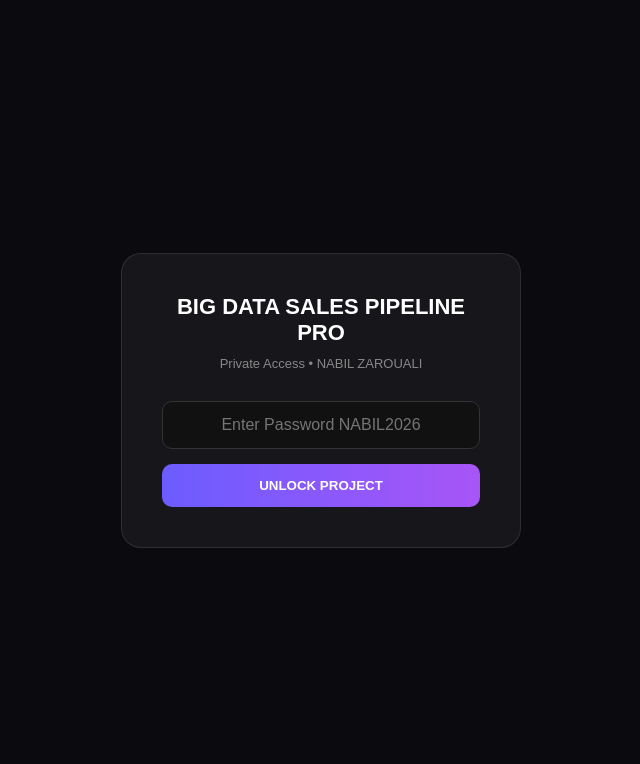
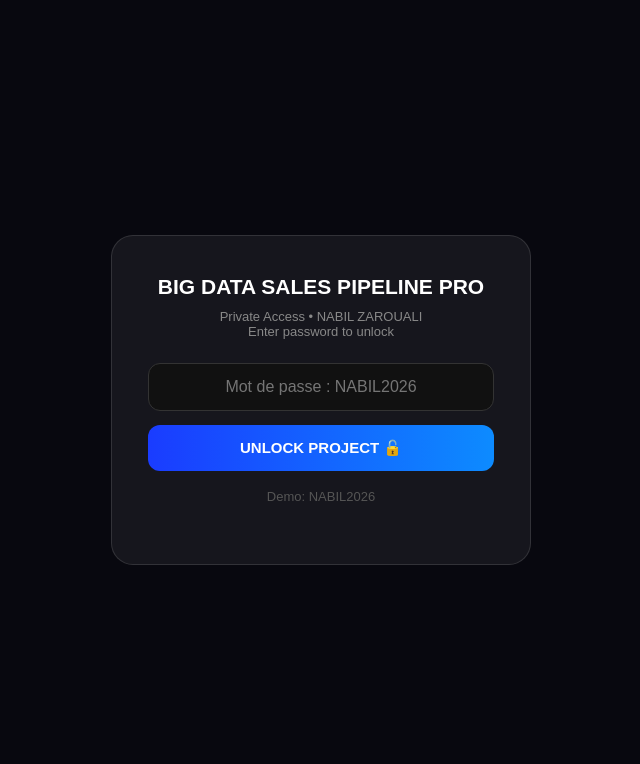
Before and after one commit to zaroualia91-cloud/big-data-sales-pipeline-pro, a plain HTML site: page index.html in a window 1280 px wide. Shown: the top 764 px of the page, without its empty margins (319-959 px from the left). Drawn offline with Linux system fonts and the light colour scheme.

Commit message:
Update index.html

```diff
--- a/index.html
+++ b/index.html
@@ -1,57 +1,98 @@
-<!DOCTYPE html>
+t<!DOCTYPE html>
 <html lang="en">
 <head>
 <meta charset="UTF-8">
 <meta name="viewport" content="width=device-width, initial-scale=1.0">
-<title>NABIL | Big Data Sales Pipeline PRO</title>
+<title>Real-Time Big Data Sales Pipeline - NABIL</title>
 <style>
 *{margin:0;padding:0;box-sizing:border-box}
-body{background:#0a0a0f;color:white;font-family:Arial,sans-serif;min-height:100vh;display:flex;align-items:center;justify-content:center}
-#login{max-width:400px;width:90%;background:rgba(255,255,255,0.05);border:1px solid rgba(255,255,255,0.1);border-radius:20px;padding:40px;text-align:center}
-h1{font-size:22px;margin-bottom:10px}
-.sub{color:#888;font-size:13px;margin-bottom:30px}
-input{width:100%;padding:14px;border-radius:10px;border:1px solid #333;background:#111;color:white;font-size:16px;text-align:center;margin-bottom:15px}
-button{width:100%;padding:14px;border-radius:10px;border:none;background:linear-gradient(90deg,#6c5cff,#a855f7);color:white;font-weight:bold;cursor:pointer}
-#error{color:#ff5555;font-size:13px;margin-top:12px;display:none}
-#dashboard{display:none;max-width:1100px;width:95%;padding:20px}
-.header{text-align:center;margin-bottom:30px}
-.kpis{display:grid;grid-template-columns:repeat(auto-fit,minmax(250px,1fr));gap:20px;margin-bottom:30px}
-.card{background:rgba(255,255,255,0.05);border:1px solid rgba(255,255,255,0.1);border-radius:16px;padding:25px}
-.card .val{font-size:28px;font-weight:bold;color:#6c5cff}
-.badge{display:inline-block;background:#00ff8820;color:#00ff88;border:1px solid #00ff8850;padding:4px 10px;border-radius:20px;font-size:11px;margin:5px}
+body{background:#0a0a1a;color:white;font-family:Arial,sans-serif;min-height:100vh}
+#lock{position:fixed;inset:0;background:#08080f;z-index:999;display:flex;align-items:center;justify-content:center;padding:20px}
+.lock-box{max-width:420px;width:100%;background:rgba(255,255,255,0.06);border:1px solid rgba(255,255,255,0.12);border-radius:22px;padding:36px;text-align:center}
+.lock-box h1{font-size:21px;line-height:1.4;margin-bottom:8px}
+.lock-box p{color:#888;font-size:13px;margin-bottom:24px}
+.lock-box input{width:100%;padding:14px;border-radius:12px;border:1px solid #333;background:#111;color:white;font-size:16px;text-align:center;margin-bottom:14px;outline:none}
+.lock-box button{width:100%;padding:14px;border-radius:12px;border:none;background:linear-gradient(90deg,#1a3cff,#0d8bff);color:white;font-weight:bold;font-size:15px;cursor:pointer}
+#err{color:#ff5555;font-size:13px;margin-top:12px;display:none}
+.container{max-width:1100px;margin:0 auto;padding:24px}
+.topbar{display:flex;gap:16px;color:#aaa;font-size:13px;padding:10px 0 20px;flex-wrap:wrap}
+.hero{background:linear-gradient(135deg,#1a3cff,#0d8bff);border-radius:24px;padding:44px 24px;text-align:center;box-shadow:0 20px 60px rgba(13,139,255,.35)}
+.badge{display:inline-block;background:#00ff8820;color:#c6ffdd;border:1px solid rgba(255,255,255,.4);padding:6px 14px;border-radius:20px;font-size:12px;margin-bottom:18px}
+.hero h2{font-size:34px;line-height:1.2;margin-bottom:12px}
+.hero p{color:#e0eaff;font-size:14px;margin-bottom:22px}
+.github-btn{display:inline-block;background:white;color:#111;padding:12px 22px;border-radius:30px;font-weight:bold;font-size:14px;text-decoration:none}
+.cards{display:grid;grid-template-columns:1fr 1fr;gap:18px;margin-top:20px}
+@media(max-width:650px){.cards{grid-template-columns:1fr}.hero h2{font-size:26px}}
+.card{background:rgba(255,255,255,0.05);border:1px solid rgba(255,255,255,0.1);border-radius:18px;padding:24px}
+.card small{color:#aaa;font-size:12px}
+.card .big{font-size:28px;font-weight:bold;margin-top:8px}
+.blue{color:#4d9fff}.orange{color:#ff9a3d}
+.section{margin-top:28px;background:rgba(255,255,255,0.04);border:1px solid rgba(255,255,255,0.08);border-radius:18px;padding:24px}
+.section h3{margin-bottom:10px}
+.section p{color:#aaa;font-size:14px;line-height:1.7}
+.tech{display:flex;gap:8px;flex-wrap:wrap;margin-top:14px}
+.tech span{background:#1a1a2e;border:1px solid #2a2a4a;padding:7px 12px;border-radius:20px;font-size:12px}
+.footer{text-align:center;color:#666;font-size:12px;padding:30px 0}
 </style>
 </head>
 <body>
-<div id="login">
+
+<div id="lock">
+<div class="lock-box">
 <h1>BIG DATA SALES PIPELINE PRO</h1>
-<p class="sub">Private Access • NABIL ZAROUALI</p>
-<input type="password" id="pwd" placeholder="Enter Password NABIL2026">
-<button onclick="check()">UNLOCK PROJECT</button>
-<p id="error">Mot de passe incorrect!</p>
-</div>
-<div id="dashboard">
-<div class="header">
-<h2>NABIL ZAROUALI | DATA ENGINEER</h2>
-<p style="color:#888;margin-top:10px">Big Data Sales Pipeline PRO</p>
-<div style="margin-top:15px">
-<span class="badge">LIVE</span>
-<span class="badge">PROTECTED: NABIL2026</span>
-<span class="badge">OPTIMIZED</span>
+<p>Private Access • NABIL ZAROUALI<br>Enter password to unlock</p>
+<input type="password" id="pwd" placeholder="Mot de passe : NABIL2026">
+<button onclick="unlock()">UNLOCK PROJECT 🔓</button>
+<p id="err">Mot de passe incorrect ! Essayez NABIL2026</p>
+<p style="margin-top:18px;color:#555">Demo: NABIL2026</p>
 </div>
 </div>
-<div class="kpis">
-<div class="card"><h3>TOTAL REVENUE</h3><div class="val">138,911,637 MAD</div></div>
-<div class="card"><h3>TOP PRODUCT</h3><div class="val">produit_416</div></div>
-<div class="card"><h3>ENGINE</h3><div class="val">PySpark 3.5</div></div>
+
+<div id="site">
+<div class="container">
+<div class="topbar"><span>Gmail</span><span>YouTube</span><span>Maps</span><span>Actualités</span><span>Traduire</span><span style="margin-left:auto">NABIL ZAROUALI • PROTECTED</span></div>
+
+<div class="hero">
+<div class="badge">● LIVE • PRO • OPTIMIZED</div>
+<h2>🚀 Real-Time Big Data<br>Sales Pipeline</h2>
+<p>100k Rows Distributed | PySpark | 138M MAD Analytics | By NABIL</p>
+<a class="github-btn" href="https://github.com/zaroualia91-cloud/big-data-sales-pipeline-pro" target="_blank">⭐ View on GitHub</a>
+</div>
+
+<div class="cards">
+<div class="card"><small>💰 TOTAL REVENUE ANALYZED</small><div class="big blue">138,911,637 MAD</div><p style="color:#aaa;font-size:13px;margin-top:6px">100,000+ transactions processed</p></div>
+<div class="card"><small>🏆 TOP PRODUCT - BEST SELLER</small><div class="big orange">produit_416</div><p style="color:#aaa;font-size:13px;margin-top:6px">Best performing product in dataset</p></div>
+</div>
+
+<div class="section">
+<h3>⚡ Architecture - Big Data Pipeline</h3>
+<p>Data Ingestion → PySpark Processing → Cleaning & Transformation → Analytics & Aggregation → Dashboard Visualization. Pipeline optimized for 100k+ rows, distributed processing, real-time insights.</p>
+<div class="tech"><span>Python</span><span>PySpark 3.5</span><span>Big Data</span><span>SQL</span><span>GitHub Pages</span><span>138M MAD</span></div>
+</div>
+
+<div class="section">
+<h3>👨‍💻 About - NABIL ZAROUALI</h3>
+<p>Data Engineer | Big Data | PySpark | Sales Analytics. This project demonstrates a complete end-to-end Big Data pipeline, from raw data to business insights, protected and deployed on GitHub Pages.</p>
+</div>
+
+<div class="footer">© 2026 NABIL ZAROUALI • Big Data Sales Pipeline PRO • Protected by NABIL2026</div>
 </div>
 </div>
+
 <script>
-function check(){
+function unlock(){
   var p=document.getElementById('pwd').value;
-  if(p==='NABIL2026'){document.getElementById('login').style.display='none';document.getElementById('dashboard').style.display='block';localStorage.setItem('nabil_access','ok');}
-  else{document.getElementById('error').style.display='block';}
+  if(p==='NABIL2026'){
+    document.getElementById('lock').style.display='none';
+    localStorage.setItem('nabil_access','ok');
+  } else {
+    document.getElementById('err').style.display='block';
+  }
 }
-if(localStorage.getItem('nabil_access')==='ok'){document.getElementById('login').style.display='none';document.getElementById('dashboard').style.display='block';}
+if(localStorage.getItem('nabil_access')==='ok'){
+  document.getElementById('lock').style.display='none';
+}
+document.getElementById('pwd').addEventListener('keypress',function(e){ if(e.key==='Enter') unlock(); });
 </script>
 </body>
 </html>
```
